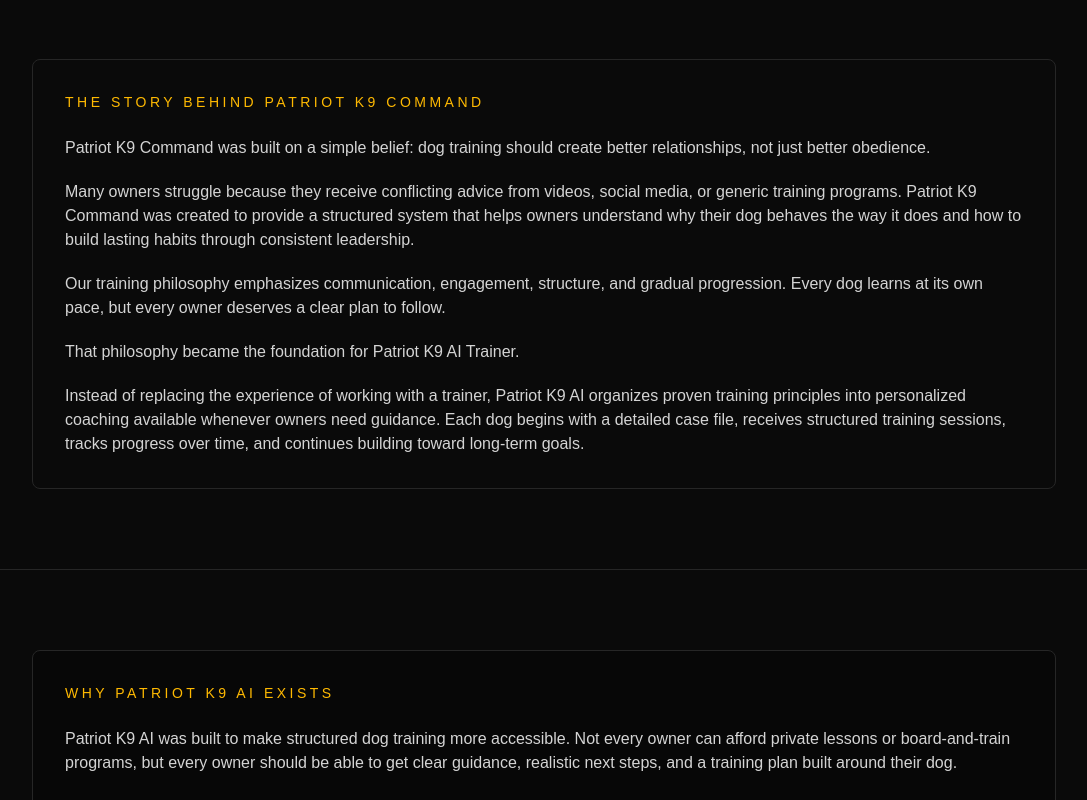
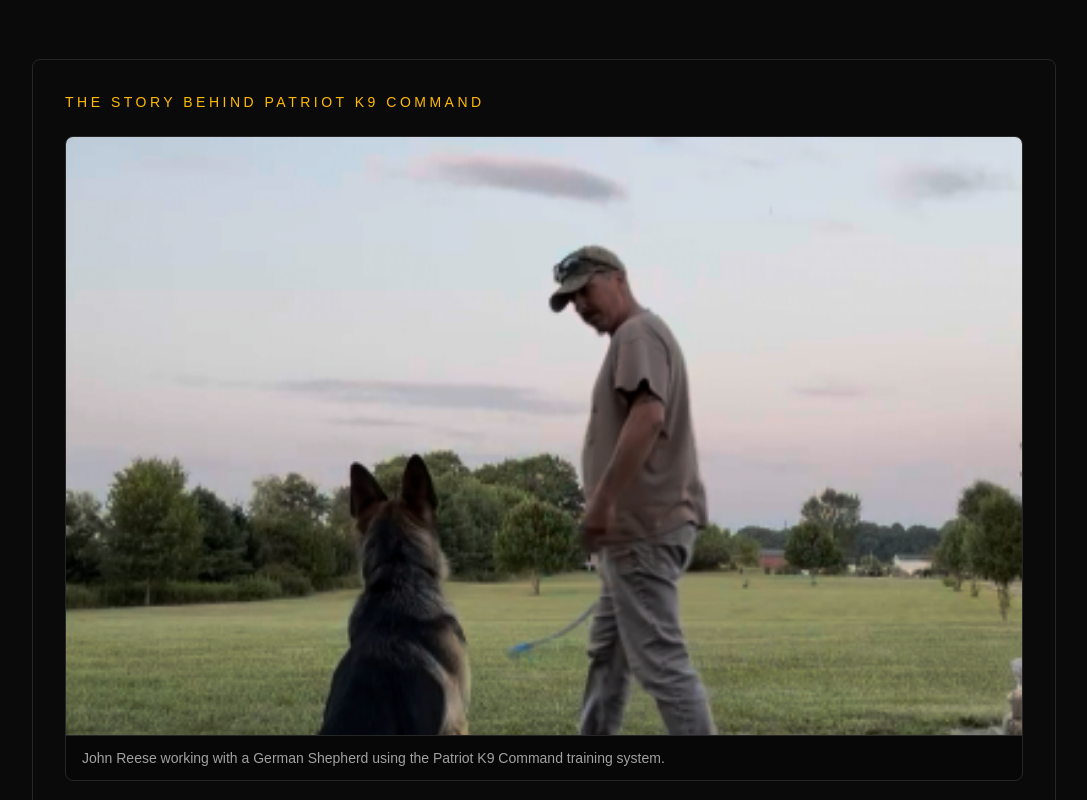
Before and after one commit to HapticVets/dog-trainer-ai-web, a Next.js app: page /about in a window 1280 px wide. Shown: the part 1100-1900 px from the top of the page, without its empty margins (96-1183 px from the left). Built offline with nearby package versions, Linux system fonts and the light colour scheme; no server answers.

Commit message:
Add About page training photo

```diff
--- a/app/about/page.tsx
+++ b/app/about/page.tsx
@@ -1,4 +1,5 @@
 import type { Metadata } from "next";
+import Image from "next/image";
 import Link from "next/link";
 
 export const metadata: Metadata = {
@@ -65,6 +66,21 @@
           <p className="text-sm uppercase tracking-[0.25em] text-amber-400">
             The Story Behind Patriot K9 Command
           </p>
+          <figure className="mt-6 overflow-hidden rounded-lg border border-neutral-800 bg-black/30">
+            <div className="relative aspect-[16/10] w-full">
+              <Image
+                src="/images/about/john-reese-patriot-k9-training-german-shepherd.jpg"
+                alt="John Reese training a German Shepherd at Patriot K9 Command."
+                fill
+                sizes="(max-width: 768px) 100vw, (max-width: 1280px) 80vw, 960px"
+                className="object-cover"
+                priority={false}
+              />
+            </div>
+            <figcaption className="border-t border-neutral-800 px-4 py-3 text-sm text-neutral-400">
+              John Reese working with a German Shepherd using the Patriot K9 Command training system.
+            </figcaption>
+          </figure>
           <div className="mt-6 space-y-5 text-neutral-300">
             <p>
               Patriot K9 Command was built on a simple belief: dog training should
```
Also changed, not shown: public/images/about/README.md (added), public/images/about/john-reese-patriot-k9-training-german-shepherd.jpg (added).
